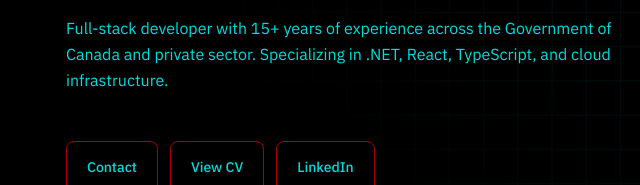
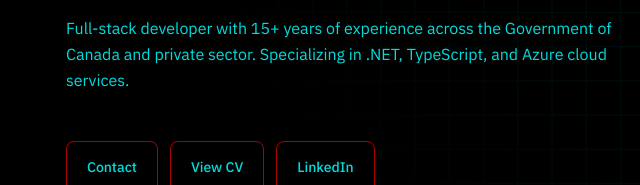
Before and after one commit to pabrams/pabrams.github.io, an Astro site: page / in a window 1280 px wide. Shown: the part 193-378 px from the top of the page, 310-950 px from the left. Built offline with nearby package versions, Linux system fonts and the light colour scheme; Astro itself is replaced by a stand-in of ours.

Commit message:
update tagline

```diff
--- a/src/pages/index.astro
+++ b/src/pages/index.astro
@@ -15,7 +15,7 @@ import Sidebar from "../components/Sidebar.astro";
           <main class="fold-content-container">
             <div class="fold-content">
               <h1>Paul Abrams<br/>Software Engineer</h1>
-              <p class="lead">Full-stack developer with 15+ years of experience across the Government of Canada and private sector. Specializing in .NET, React, TypeScript, and cloud infrastructure.</p>
+              <p class="lead">Full-stack developer with 15+ years of experience across the Government of Canada and private sector. Specializing in .NET, TypeScript, and Azure cloud services.</p>
             </div>
             <div class="hero-buttons">
               <a href="mailto:j.paul.abrams@protonmail.com" class="button w-button">Contact</a>
```
Also changed, not shown: 1 other file.
